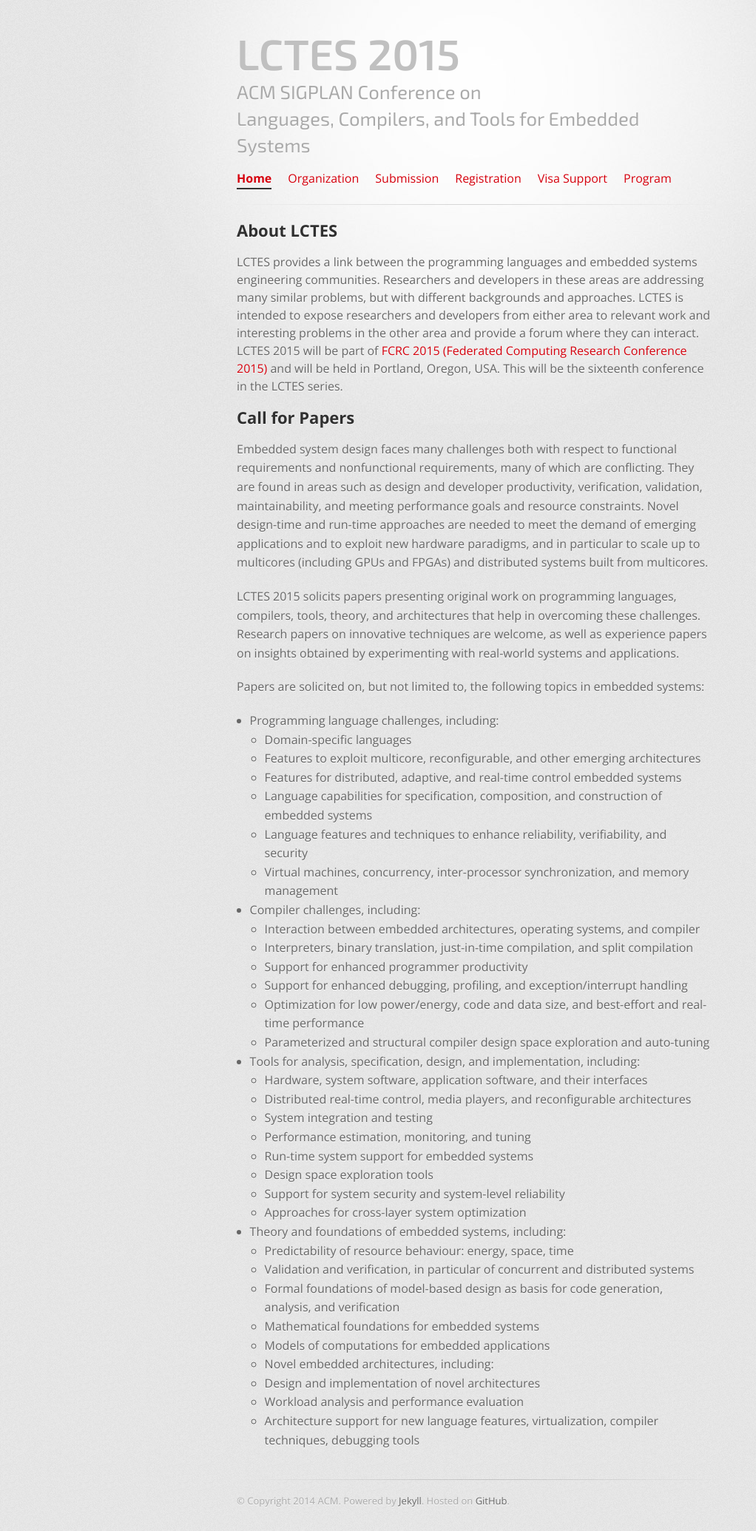
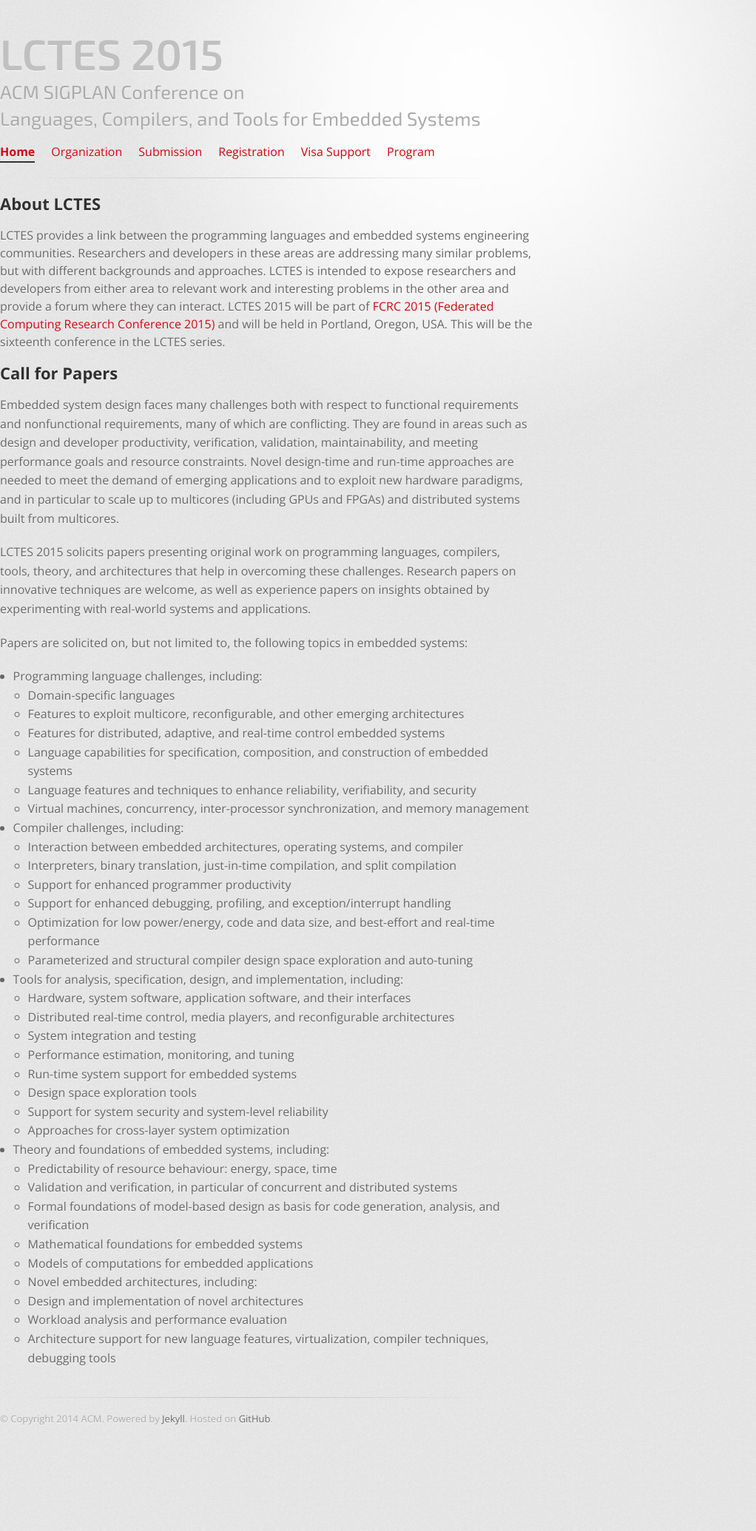
Before and after one commit to GSathish/lctes2015, a Jekyll site: the page built from index.html, in a window 1280 px wide. Shown: the whole page at 74% size, without its empty margins (0-1022 px from the left). Built offline with Jekyll 4.4.1, drawn with Linux system fonts in a browser that asks for light colours; after the commit the page ends 1959 px from its top, so only the background shows below that.

Commit message:
Changed column width

```diff
--- a/stylesheets/stylesheet.css
+++ b/stylesheets/stylesheet.css
@@ -114,8 +114,12 @@
 }
 
 .inner {
-  width: 640px;
-  margin: 0 auto;
+  width: 720px;
+  /* margin: 0 auto; */
+}
+
+.main_content {
+	width: 680px;
 }
 
 .inner-wide {
```
